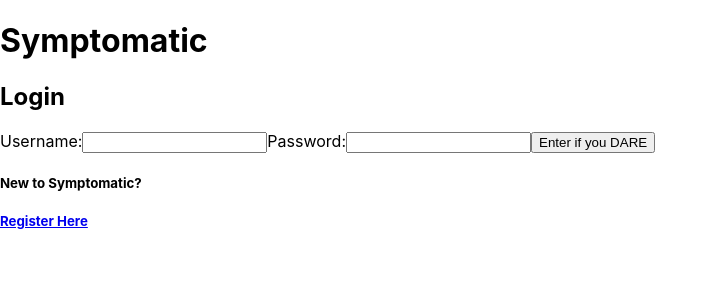
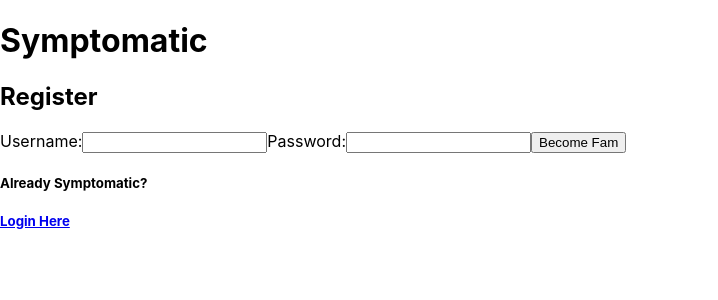
Before and after one commit to runnndmc/symptomatic, a React (Create React App) app in the folder client/: page /register in a window 1280 px wide. Shown: the top 300 px of the page, without its empty margins (0-718 px from the left). Built offline with nearby package versions, Linux system fonts and the light colour scheme.

Commit message:
register rendering

```diff
--- a/client/src/App.js
+++ b/client/src/App.js
@@ -3,15 +3,22 @@
 
 import './App.css';
 import Login from './screens/Login';
+import Register from './screens/Register';
 import Layout from './shared/Layout';
 
 function App() {
   return (
     <Layout>
       <Switch>
-        <Route path='/'>
+
+        <Route exact path='/'>
           <Login />
         </Route>
+
+        <Route exact path='/register'>
+          <Register />
+        </Route>
+
       </Switch>
     </Layout>
   );
--- a/client/src/screens/Register.jsx
+++ b/client/src/screens/Register.jsx
@@ -0,0 +1,40 @@
+import React, {useState} from 'react'
+import { Link } from 'react-router-dom'
+
+const Register = () => {
+    const [formData, setFormData] = useState({
+        username: '',
+        password: ''
+    })
+    const {username, password} = formData
+
+    return(
+        <>
+            <form>
+                <h2>Register</h2>
+                <label>Username:
+                <input
+                    type='text'
+                    name='username'
+                    value={username}
+                />
+                </label>
+                <label>Password:
+                <input
+                    type='password'
+                    name='password'
+                    value={password}
+                />
+                </label>
+                <button>Become Fam</button>
+            </form>
+            <h5>Already Symptomatic?</h5>
+            <Link to='/'>
+                <h5>Login Here</h5>
+            </Link>
+
+        </>
+    )
+}
+
+export default Register
```
